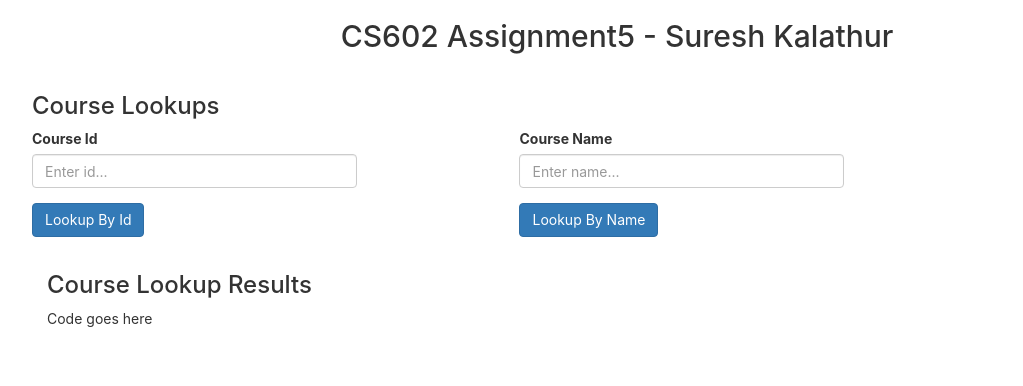
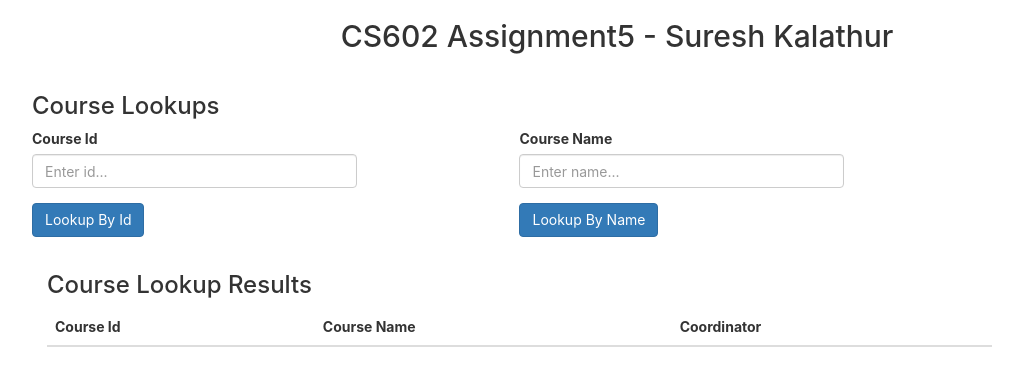
Before and after one commit to PicksN1k/CS602_HW5_Johnson_Cole, a React (Create React App) app in the folder 3_React/: page / in a window 1280 px wide. Shown: the top 386 px of the page, without its empty margins (23-1046 px from the left). Built offline with nearby package versions, Linux system fonts and the light colour scheme.

Commit message:
modified:   3_React/src/ListCourses.js

```diff
--- a/3_React/src/ListCourses.js
+++ b/3_React/src/ListCourses.js
@@ -73,7 +73,53 @@ export default function Courses({ courseList, refreshById, refreshByName,
 
       <h3>Course Lookup Results</h3>
 
-      Code goes here
+      <table className="table table-striped">
+  <thead>
+    <tr>
+      <th>Course Id</th>
+      <th>Course Name</th>
+      <th>Coordinator</th>
+    </tr>
+  </thead>
+
+  <tbody>
+
+    {courseList &&
+      courseList.map(course => (
+        <tr key={course._id}>
+
+          <td>
+            <a
+              href="/"
+              onClick={(e) => handleCourseClick(e, course._id)}
+            >
+              {course._id}
+            </a>
+          </td>
+
+          <td>{course.courseName}</td>
+
+          <td>
+
+            {course.coordinator &&
+              <a
+                href="/"
+                onClick={(e) =>
+                  handleCoordinatorClick(e, course.coordinator._id)
+                }
+              >
+                {course.coordinator.lastName}
+              </a>
+            }
+
+          </td>
+
+        </tr>
+      ))}
+
+  </tbody>
+
+</table>
 
 
     </div>
```
